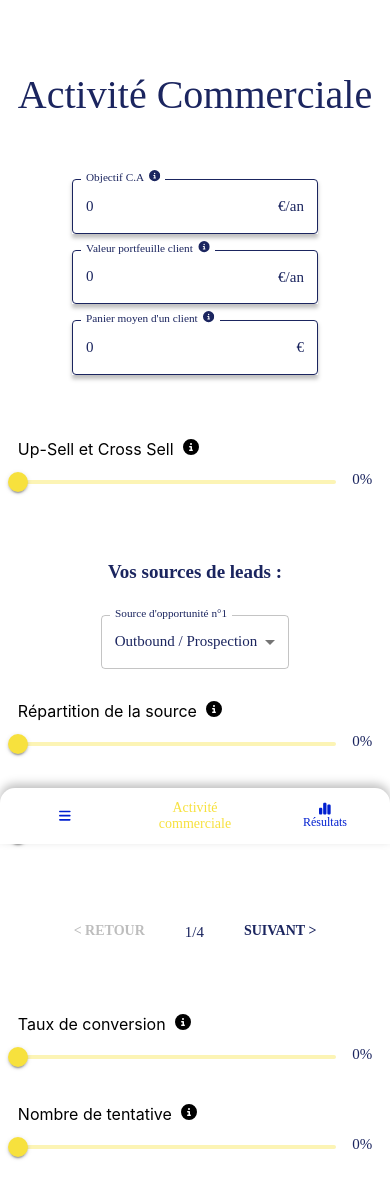
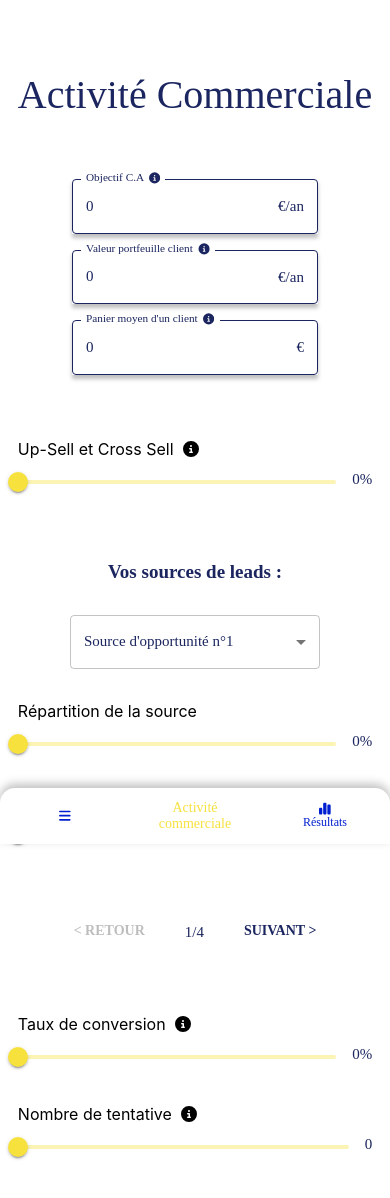
Before and after one commit to cleYuzuCorp/Matrice-Sales, a React (Create React App) app: page / in a window 390 px wide. Shown: the top 1198 px of the page. Built offline with nearby package versions, Linux system fonts and the light colour scheme.

Commit message:
graph, responsive and step

```diff
--- a/src/components/atoms/a-check.tsx
+++ b/src/components/atoms/a-check.tsx
@@ -1,4 +1,4 @@
-import { Checkbox, FormControl, FormControlLabel, Stack } from "@mui/material"
+import { Checkbox, FormControlLabel } from "@mui/material"
 import { useState } from "react"
 import theme from "../../theme"
 
@@ -12,7 +12,6 @@ const ACheck = (props: { label: string, error?: string }) => {
         setChecked(event.target.checked)
     }
     return (
-        <Stack>
         <FormControlLabel
             label={label + '*'}
             control={
@@ -30,7 +29,6 @@ const ACheck = (props: { label: string, error?: string }) => {
                 }
             }}
         />
-        </Stack>
     )
 }
 
--- a/src/components/atoms/a-label.tsx
+++ b/src/components/atoms/a-label.tsx
@@ -2,13 +2,14 @@ import { faCircleInfo } from "@fortawesome/free-solid-svg-icons"
 import { FontAwesomeIcon } from "@fortawesome/react-fontawesome"
 import { Stack, Tooltip } from "@mui/material"
 
-const ALabel = (props: { label: string, description?: string }) => {
+const ALabel = (props: { label: string, description?: string, size?: string }) => {
 
-    const { label, description } = props
+    const { label, description, size } = props
 
     return (
-        <Stack direction="row">
+        <Stack direction="row" alignItems="center" fontSize={size}>
             {label} {'\u00a0'}
+
             {description ? <Tooltip title={description} placement="top" arrow>
                 <FontAwesomeIcon icon={faCircleInfo} />
             </Tooltip> : null}
--- a/src/components/molecules/m-input-number.tsx
+++ b/src/components/molecules/m-input-number.tsx
@@ -1,4 +1,4 @@
-import { InputAdornment, Stack, TextField, Typography } from "@mui/material"
+import { InputAdornment, TextField, Typography } from "@mui/material"
 import ALabel from "../atoms/a-label"
 
 const MInputNumber = (props: { label: string, devise: string, description: string, value?: number, onChange?: (value: number) => void }) => {
@@ -7,11 +7,12 @@ const MInputNumber = (props: { label: string, devise: string, description: strin
 
     const handleChange = (event: React.ChangeEvent<HTMLInputElement>) => {
         const newValue = parseFloat(event.target.value)
-        onChange && onChange(newValue)
+        if (!isNaN(newValue) && newValue >= 0) {
+            onChange && onChange(newValue);
+        }
     }
 
     return (
-        <Stack>
         <TextField
             type="number"
             value={value}
@@ -31,7 +32,6 @@ const MInputNumber = (props: { label: string, devise: string, description: strin
                 boxShadow: '0px 4px 4px 0px rgba(0, 0, 0, 0.25)'
             }}
         />
-        </Stack>
     )
 }
 
--- a/src/components/molecules/m-input-text.tsx
+++ b/src/components/molecules/m-input-text.tsx
@@ -1,7 +1,6 @@
-import { Stack, TextField } from "@mui/material"
-import ALabel from "../atoms/a-label"
+import { TextField } from "@mui/material"
 
-const MInputText= (props: { type: string, label: string, error?: string, value?: string, onChange?: (value: string) => void }) => {
+const MInputText = (props: { type: string, label: string, error?: string, value?: string, onChange?: (value: string) => void }) => {
 
     const { type, label, error, value, onChange } = props
 
@@ -11,7 +10,6 @@ const MInputText= (props: { type: string, label: string, error?: string, value?:
     }
 
     return (
-        <Stack>
         <TextField
             type={type === 'email' ? 'email' : 'text'}
             required={true}
@@ -24,7 +22,6 @@ const MInputText= (props: { type: string, label: string, error?: string, value?:
                 boxShadow: error && value === '' ? 'none' : '0px 4px 4px 0px rgba(0, 0, 0, 0.25)'
             }}
         />
-        </Stack>
     )
 }
 
--- a/src/components/molecules/m-kpi.tsx
+++ b/src/components/molecules/m-kpi.tsx
@@ -1,17 +1,21 @@
 import { Stack, Typography } from "@mui/material"
 import ALabel from "../atoms/a-label"
-import theme from "../../theme"
+import { FontAwesomeIcon } from "@fortawesome/react-fontawesome"
+import { IconProp } from "@fortawesome/fontawesome-svg-core"
 
-const MKpi = (props: { label: string, description: string, data: number, devise?: string }) => {
+const MKpi = (props: { label: string, description?: string, data: number, devise?: string, icon?: IconProp }) => {
 
-    const { label, description, data, devise } = props
+    const { label, description, data, devise, icon } = props
 
     return (
         <Stack spacing={1} alignItems="center">
-            <ALabel label={label} description={description} />
-            <Typography variant="h3" sx={{ fontWeight: 700 }}>
-                {data}{devise}
-            </Typography>
+            <ALabel label={label} description={description} size="12px" />
+            <Stack spacing={2} direction="row">
+                <Typography variant="h3" sx={{ fontWeight: 700 }}>
+                    {data}{devise}
+                </Typography>
+                {icon ? <FontAwesomeIcon icon={icon} size="2x" /> : null}
+            </Stack>
         </Stack>
     )
 }
--- a/src/components/molecules/m-slider.tsx
+++ b/src/components/molecules/m-slider.tsx
@@ -1,11 +1,9 @@
 import { Slider, Stack, Typography } from "@mui/material"
 import ALabel from "../atoms/a-label"
-import theme from "../../theme"
-import { useState } from "react"
 
-const MSlider = (props: { label: string, description: string, value?: number, onChange?: (value: number) => void }) => {
+const MSlider = (props: { label: string, description: string, max?: number, value?: number, onChange?: (value: number) => void }) => {
 
-    const { label, description, value, onChange } = props
+    const { label, description, max, value, onChange } = props
 
     const handleChange = (event: Event, newValue: number | number[]) => {
         const newValueAsNumber = newValue as number
@@ -17,10 +15,11 @@ const MSlider = (props: { label: string, description: string, value?: number, on
             <ALabel label={label} description={description} />
             <Stack spacing={2} direction="row">
                 <Slider
+                    max={max}
                     value={value}
                     onChange={handleChange}
                 />
-                <Typography>{value}%</Typography>
+                <Typography>{value}{max ? "" : "%"}</Typography>
             </Stack>
         </Stack>
     )
--- a/src/components/organisms/o-form-buisness-activity.tsx
+++ b/src/components/organisms/o-form-buisness-activity.tsx
@@ -1,7 +1,7 @@
 import { FormControl, InputLabel, MenuItem, Select, SelectChangeEvent, Slide, Stack, Step, StepLabel, Stepper, Typography, useMediaQuery, useTheme } from "@mui/material"
 import MInputNumber from "../molecules/m-input-number"
 import MSlider from "../molecules/m-slider"
-import { FC, useEffect, useRef, useState } from "react"
+import { FC, useEffect, useState } from "react"
 import AButton from "../atoms/a-button"
 
 interface OFormBusinessActivityProps {
@@ -11,7 +11,7 @@ interface OFormBusinessActivityProps {
         averrageBasket: number
         sell: number
         conversionRate: number
-        numberAttempts: number
+        attempts: number
         stepValues: Array<{ source: string; distribution: number; conversionRateStep: number }>
     }) => void
 }
@@ -19,7 +19,8 @@ interface OFormBusinessActivityProps {
 const OFormBuisnessActivity: FC<OFormBusinessActivityProps> = ({ onDataSubmit }) => {
 
     const theming = useTheme()
-    const isDesktop = useMediaQuery(theming.breakpoints.up('sm'))
+    const isMobile = useMediaQuery(theming.breakpoints.up('sm'))
+    const isDesktop = useMediaQuery('(min-width:1410px)')
 
     const steps = [
         "Source n°1",
@@ -34,13 +35,24 @@ const OFormBuisnessActivity: FC<OFormBusinessActivityProps> = ({ onDataSubmit })
     const [sell, setSell] = useState<number>(0)
 
     const [conversionRate, setConversionRate] = useState<number>(0)
-    const [numberAttempts, setNumberAttempts] = useState<number>(0)
+    const [attempts, setAttempts] = useState<number>(0)
 
     const [activeStep, setActiveStep] = useState<number>(0)
     const [backButtonClicked, setBackButtonClicked] = useState<boolean>(false)
     const [stepValues, setStepValues] = useState<Array<{ source: string; distribution: number; conversionRateStep: number }>>(
-        Array.from({ length: steps.length }, () => ({ source: 'Outbound / Prospection', distribution: 0, conversionRateStep: 0 }))
+        Array.from({ length: steps.length }, () => ({ source: '', distribution: 0, conversionRateStep: 0 }))
     )
+
+    const[distributionTotal, setDistributionTotal] = useState<number>(0)
+
+    const [options, setOptions] = useState<Array<{ label: string; value: string; disabled?: boolean }>>([
+        { label: "Outbound / Prospection", value: "Outbound / Prospection" },
+        { label: "Inbound", value: "Inbound" },
+        { label: "Partenaires (indirect)", value: "Partenaires (indirect)" },
+        { label: "Réseau", value: "Réseau" },
+        { label: "Event (salon, webinar, ect)", value: "Event (salon, webinar, ect)" },
+        { label: "Autres", value: "Autres" }
+    ])
 
     const handleDataChange = () => {
         onDataSubmit({
@@ -49,23 +61,36 @@ const OFormBuisnessActivity: FC<OFormBusinessActivityProps> = ({ onDataSubmit })
             averrageBasket: averrageBasket,
             sell: sell,
             conversionRate: conversionRate,
-            numberAttempts: numberAttempts,
+            attempts: attempts,
             stepValues: stepValues,
         })
     }
 
     useEffect(() => {
         handleDataChange()
-    }, [goal, wallet, averrageBasket, sell, conversionRate, numberAttempts, stepValues])
+    }, [goal, wallet, averrageBasket, sell, conversionRate, attempts, stepValues])
 
     const handleSourceChange = (event: SelectChangeEvent) => {
         const newSource = event.target.value as string
+
         setStepValues((prevValues) => {
             const updatedValues = [...prevValues]
             updatedValues[activeStep] = { ...updatedValues[activeStep], source: newSource }
             return updatedValues
         })
     }
+
+    useEffect(() => {
+        setOptions((prevOptions) => {
+            return prevOptions.map((option) => {
+                const isOptionSelected = stepValues.some((step) => step.source === option.value);
+                return {
+                    ...option,
+                    disabled: isOptionSelected,
+                };
+            });
+        });
+    }, [stepValues])
 
     const handleDistributionChange = (newDistribution: number) => {
         setStepValues((prevValues) => {
@@ -121,40 +146,13 @@ const OFormBuisnessActivity: FC<OFormBusinessActivityProps> = ({ onDataSubmit })
         }
     ]
 
-    const options = [
-        {
-            label: "Outbound / Prospection",
-            value: "Outbound / Prospection"
-        },
-        {
-            label: "Inbound",
-            value: "Inbound"
-        },
-        {
-            label: "Partenaires (indirect)",
-            value: "Partenaires (indirect)"
-        },
-        {
-            label: "Réseau",
-            value: "Réseau"
-        },
-        {
-            label: "Event (salon, webinar, ect)",
-            value: "Event (salon, webinar, ect)"
-        },
-        {
-            label: "Autres",
-            value: "Autres"
-        }
-    ]
-
     return (
         <Stack spacing={8} alignItems="center" textAlign="center">
             <Typography variant="h3">
                 Activité Commerciale
             </Typography>
 
-            <Stack spacing={2} direction={{ xs: 'column', md: 'row' }}>
+            <Stack spacing={2} direction={isDesktop ? 'row' : 'column'}>
                 {inputs.map((input) => <MInputNumber
                     label={input.label}
                     devise={input.devise}
@@ -186,8 +184,11 @@ const OFormBuisnessActivity: FC<OFormBusinessActivityProps> = ({ onDataSubmit })
                                 label={`Source d'opportunité n°${activeStep + 1}`}
                                 value={stepValues[activeStep].source}
                                 onChange={handleSourceChange}
+                                sx={{
+                                    minWidth: '250px'
+                                }}
                             >
-                                {options.map((option) => <MenuItem value={option.value}>{option.label}</MenuItem>)}
+                                {options.map((option) => <MenuItem disabled={option.disabled} value={option.value}>{option.label}</MenuItem>)}
                             </Select>
                         </FormControl>
 
@@ -209,7 +210,7 @@ const OFormBuisnessActivity: FC<OFormBusinessActivityProps> = ({ onDataSubmit })
                 </Slide>
             </Stack>
 
-            {isDesktop ? <Stack spacing={2} width="100%">
+            {isMobile ? <Stack spacing={2} width="100%">
                 <Stepper activeStep={activeStep} alternativeLabel>
                     {steps.map((step) => <Step>
                         <StepLabel>{step}</StepLabel>
@@ -236,7 +237,7 @@ const OFormBuisnessActivity: FC<OFormBusinessActivityProps> = ({ onDataSubmit })
                     </AButton>
                 </Stack>
             </Stack> : <Stack>
-            <Stack spacing={4} direction="row" alignItems="center">
+                <Stack spacing={4} direction="row" alignItems="center">
                     <AButton
                         variant="text"
                         color="colorful"
@@ -269,10 +270,11 @@ const OFormBuisnessActivity: FC<OFormBusinessActivityProps> = ({ onDataSubmit })
                     description="Entre un acte de prospection et la création d'un RDV"
                 />
                 <MSlider
-                    value={numberAttempts}
-                    onChange={(newNumberAttempts) => setNumberAttempts(newNumberAttempts)}
+                    value={attempts}
+                    onChange={(newattempts) => setAttempts(newattempts)}
                     label="Nombre de tentative"
                     description="Pour contacter une personne"
+                    max={20}
                 />
             </Stack>
         </Stack>
--- a/src/components/organisms/o-results.tsx
+++ b/src/components/organisms/o-results.tsx
@@ -6,6 +6,7 @@ import MInputText from "../molecules/m-input-text"
 import theme from "../../theme"
 import ACheck from "../atoms/a-check"
 import Chart from "react-apexcharts"
+import { faArrowsDownToPeople, faCalendarDay, faPeopleArrows } from "@fortawesome/free-solid-svg-icons"
 
 const OResults = (props: { data: any }) => {
 
@@ -14,10 +15,13 @@ const OResults = (props: { data: any }) => {
     const [averrageBasket, setAverrageBasket] = useState<number>(0)
     const [share, setShare] = useState<number>(0)
     const [opportunities, setOpportunities] = useState<number>(0)
-    const [stepValues, setStepValues] = useState<Array<{ label: string, valueDeal: number, valueLead: number }>>()
+
     const [stepLabel, setStepLabel] = useState<Array<string>>([])
     const [stepDealValues, setStepDealValues] = useState<Array<number>>([])
     const [stepLeadValues, setStepLeadValues] = useState<Array<number>>([])
+
+    const [contactBase, setContactBase] = useState<number>(0)
+    const [prospectingAction, setProspectingAction] = useState<number>(0)
 
     const [openModal, setOpenModal] = useState<boolean>(false)
     const [firstName, setFirstName] = useState<string>('')
@@ -33,30 +37,39 @@ const OResults = (props: { data: any }) => {
             setAverrageBasket(Math.round(data.averrageBasket + (data.averrageBasket * (data.sell / 100))))
             setShare(Math.round(data.goal - data.wallet))
             if (averrageBasket !== 0) {
-                setOpportunities(Math.round(share / averrageBasket))
+                setOpportunities(Math.round((data.goal - data.wallet) / (data.averrageBasket + (data.averrageBasket * (data.sell / 100)))))
             }
 
-            const newStepLabel = data.stepValues.map((stepValue: { source: string }) => stepValue.source);
+            const newStepLabel = data.stepValues.map((stepValue: { source: string }) => stepValue.source)
 
             const newStepDealValues = data.stepValues.map((stepValue: { distribution: number }) => {
                 if (stepValue && stepValue.distribution !== undefined) {
-                    const valueDeal = Math.round(opportunities * (stepValue.distribution / 100));
-                    return valueDeal;
+                    const valueDeal = Math.round((data.goal - data.wallet) / (data.averrageBasket + (data.averrageBasket * (data.sell / 100))) * (stepValue.distribution / 100))
+                    return valueDeal
                 }
-                return 0;
-            });
+                return 0
+            })
 
             const newStepLeadValues = data.stepValues.map((stepValue: { distribution: number, conversionRateStep: number }) => {
                 if (stepValue && stepValue.distribution !== undefined && stepValue.conversionRateStep !== undefined) {
-                    const valueLead = Math.round(opportunities * (stepValue.distribution / 100) / (stepValue.conversionRateStep / 100));
-                    return isFinite(valueLead) ? valueLead : 0;
+                    const valueLead = Math.round((data.goal - data.wallet) / (data.averrageBasket + (data.averrageBasket * (data.sell / 100))) * (stepValue.distribution / 100) / (stepValue.conversionRateStep / 100))
+                    return isFinite(valueLead) ? valueLead : 0
                 }
-                return 0;
-            });
+                return 0
+            })
 
             setStepLabel(newStepLabel)
             setStepDealValues(newStepDealValues)
             setStepLeadValues(newStepLeadValues)
+
+            stepLabel.map((label, index) => {
+                if (label === 'Outbound / Prospection') {
+                    setContactBase(Math.round(stepLeadValues[index] / (data.conversionRate / 100)))
+                    setProspectingAction(Math.round((stepLeadValues[index] / (data.conversionRate / 100) * data.attempts / (52 - 5)) / 5))
+                }
+            })
+
+
         }
     }, [data])
 
@@ -122,13 +135,15 @@ const OResults = (props: { data: any }) => {
         }
     ]
 
+    console.log(prospectingAction, 'p')
+
     return (
         <Stack spacing={4}>
             <Typography variant="h4">
                 Résultats
             </Typography>
 
-            <Stack direction="row" justifyContent="space-around">
+            <Stack spacing={2}>
                 <MKpi
                     label="panier moyen"
                     description="Le panier moyen d'une opportunité chez vous."
@@ -158,7 +173,6 @@ const OResults = (props: { data: any }) => {
 
             <Chart
                 type="bar"
-                width="100%"
                 height="360px"
                 series={[
                     {
@@ -182,6 +196,11 @@ const OResults = (props: { data: any }) => {
                     colors: [theme.palette.text.secondary, theme.palette.info.main]
                 }}
             />
+
+            <Stack spacing={2}>
+                <MKpi label="Base de contact nécessaire" data={contactBase} icon={faPeopleArrows} />
+                <MKpi label="Nombre d'action de prospection par jour nécessaire" data={prospectingAction} icon={faCalendarDay} />
+            </Stack>
 
             <Modal
                 open={openModal}
--- a/src/components/templates/t-header.tsx
+++ b/src/components/templates/t-header.tsx
@@ -50,7 +50,7 @@ const THeader = (props: { matrices: Matrices[] }) => {
                                         'transparent'
                             }}
                         >
-                            <FontAwesomeIcon icon={matrice.icone} />
+                            <FontAwesomeIcon icon={matrice.icone} color={theme.palette.text.primary} />
                             <Typography variant="body1">
                                 {matrice.label}
                             </Typography>
--- a/src/pages/index.tsx
+++ b/src/pages/index.tsx
@@ -1,10 +1,10 @@
-import { BottomNavigation, BottomNavigationAction, Container, Drawer, Stack, ThemeProvider, useMediaQuery, useTheme } from "@mui/material"
+import { BottomNavigation, BottomNavigationAction, Container, Drawer, Stack, ThemeProvider, useMediaQuery } from "@mui/material"
 import theme from "../theme"
 import THeader from "../components/templates/t-header"
 import OFormBuisnessActivity from "../components/organisms/o-form-buisness-activity"
 import OResults from "../components/organisms/o-results"
 import { useState } from "react"
-import { faBars, faChartSimple, faFileLines, faHandHoldingDollar } from "@fortawesome/free-solid-svg-icons"
+import { faBars, faCalculator, faChartSimple, faHandHoldingDollar } from "@fortawesome/free-solid-svg-icons"
 import { FontAwesomeIcon } from "@fortawesome/react-fontawesome"
 
 interface FormData {
@@ -13,14 +13,14 @@ interface FormData {
     averrageBasket: number
     sell: number
     conversionRate: number
-    numberAttempts: number
+    attempts: number
     stepValues: Array<{ source: string; distribution: number; conversionRateStep: number }>
 }
 
 const Home = () => {
 
-    const theming = useTheme()
-    const isDesktop = useMediaQuery(theming.breakpoints.up('lg'))
+    const isMobile = useMediaQuery('(min-width:1060px)')
+    const isDesktop = useMediaQuery('(min-width:1410px)')
 
     const [formData, setFormData] = useState<FormData>()
     const [page, setPage] = useState<number>(1)
@@ -33,15 +33,15 @@ const Home = () => {
     const matrices = [
         {
             label: "Activité commerciale",
-            icone: faHandHoldingDollar
+            icone: faCalculator
         },
         {
             label: "Team SaaS",
-            icone: faHandHoldingDollar
+            icone: faCalculator
         },
         {
             label: "Autres",
-            icone: faHandHoldingDollar
+            icone: faCalculator
         }
     ]
 
@@ -49,10 +49,10 @@ const Home = () => {
 
     return (
         <ThemeProvider theme={theme}>
-            {isDesktop ? <Stack direction="row" justifyContent="space-between">
+            {isMobile ? <Stack direction="row" justifyContent="space-between">
                 <THeader matrices={matrices} />
 
-                <Stack spacing={8} alignItems="center" padding="100px 30px 150px 30px">
+                <Stack minWidth={!isDesktop ? "400px" : undefined} spacing={8} alignItems="center" padding="100px 30px 150px 30px">
                     <OFormBuisnessActivity onDataSubmit={handleFormSubmit} />
                 </Stack>
 
@@ -71,7 +71,7 @@ const Home = () => {
                         <OFormBuisnessActivity onDataSubmit={handleFormSubmit} />
                     </Stack>
                 </Container> : page === 2 ? <Container maxWidth="xl">
-                    <Stack spacing={8} alignItems="center" marginTop="75px" marginBottom="75px">
+                    <Stack spacing={8} textAlign="center" marginTop="75px" marginBottom="75px">
                         <OResults data={formData} />
                     </Stack>
                 </Container> : null}
--- a/src/theme.tsx
+++ b/src/theme.tsx
@@ -178,9 +178,9 @@ const theme = createTheme({
         MuiStepIcon: {
             styleOverrides: {
                 root: {
-                    color: customColors.lightYellow,
+                    color: customColors.darkBlue,
                     '&.Mui-active, &.Mui-completed': {
-                        color: customColors.darkYellow,
+                        color: customColors.darkBlue,
                         fontWeight: 700
                     }
                 },
```
Lines whose indentation alone changed are shown as unchanged.
